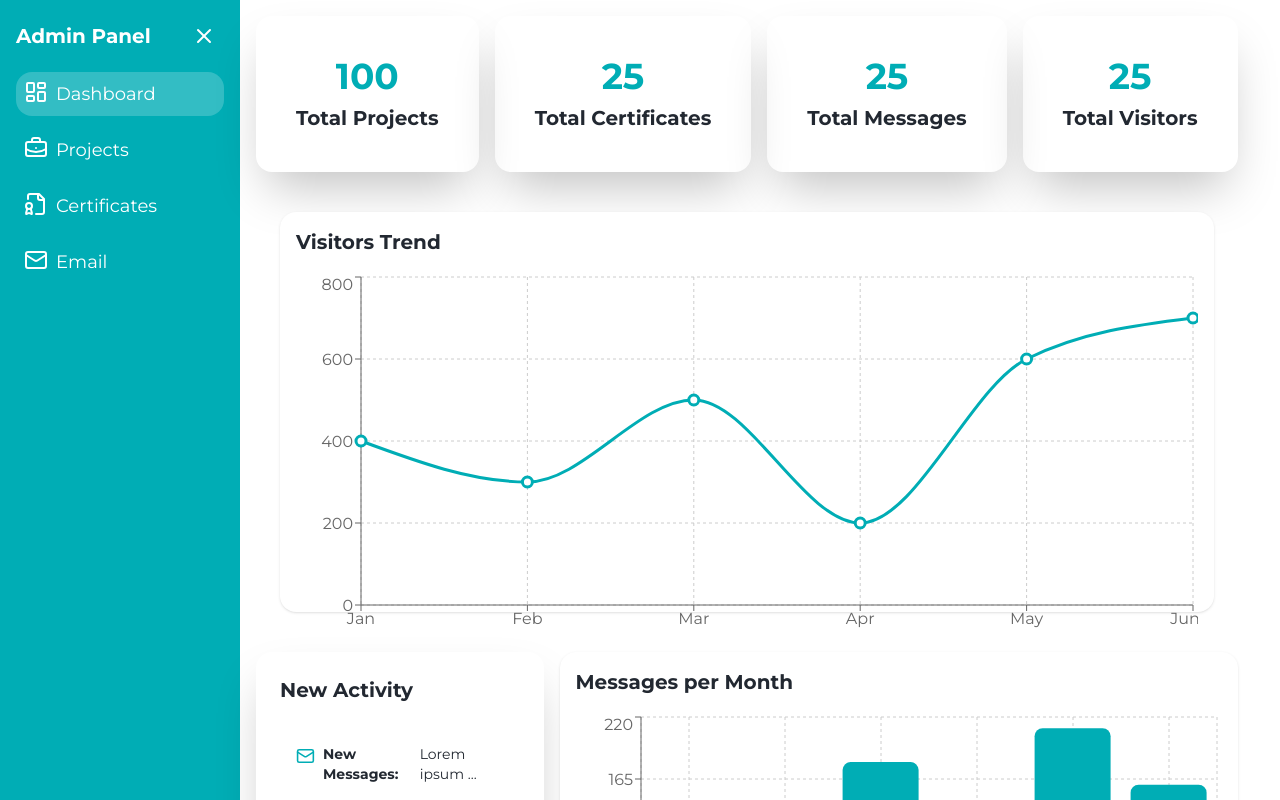
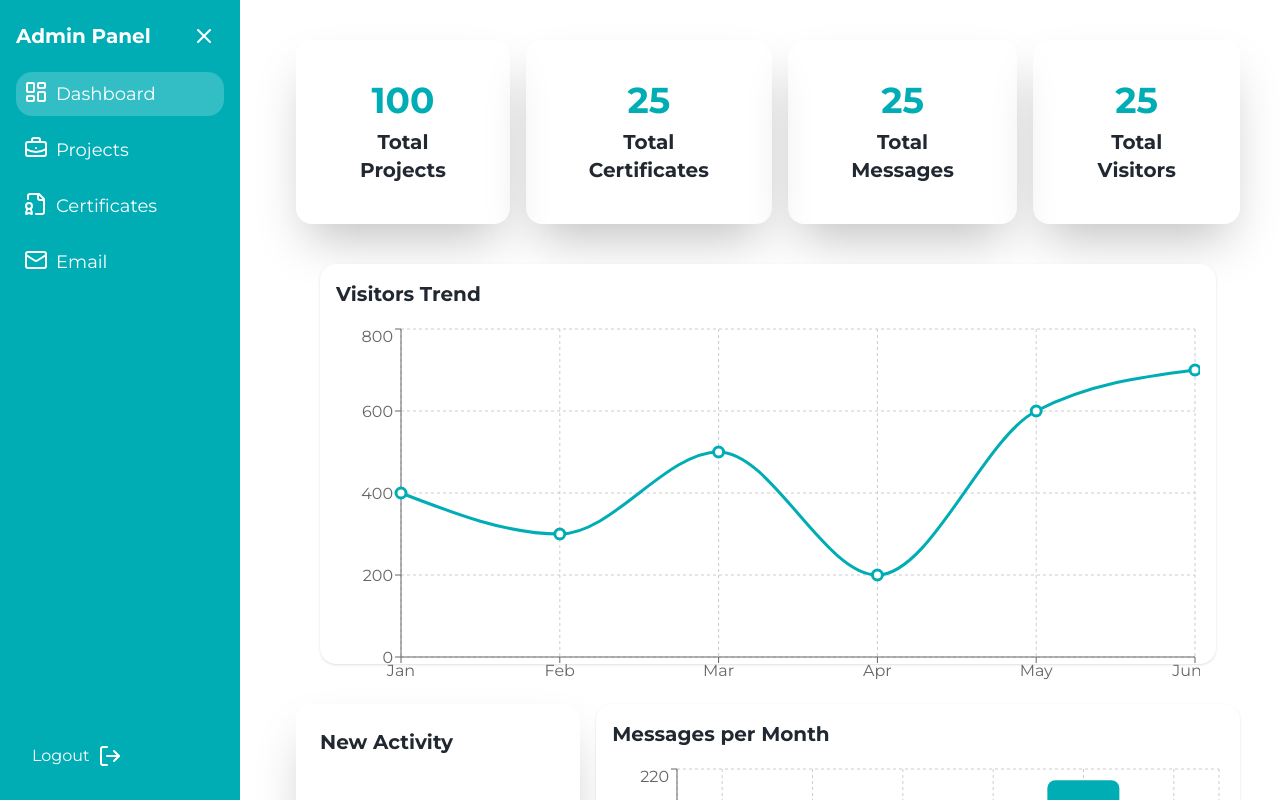
Before and after one commit to dwiputrapurnawa/portfolio-web, a Next.js app: page /admin/dashboard in a window 1280 px wide. Shown: the top 800 px of the page. Built offline with nearby package versions, Linux system fonts and the light colour scheme.

Commit message:
fix: sidebar

```diff
--- a/components/layout/AdminClientLayout.tsx
+++ b/components/layout/AdminClientLayout.tsx
@@ -14,7 +14,10 @@ export default function AdminClientLayout({ children }: { children: React.ReactN
     return (
         <div className="flex">
             <Sidebar />
-            {children}
+            <div className="ml-64 p-6">
+                {children}
+            </div>
+
         </div>
     );
 
--- a/components/layout/Sidebar.tsx
+++ b/components/layout/Sidebar.tsx
@@ -28,7 +28,7 @@ export default function Sidebar() {
 
     return (
         <motion.div
-            className="flex min-h-screen"
+            className="flex min-h-screen fixed top-0 left-0"
             initial={{ x: -200 }}
             animate={{ x: 0 }}
             transition={{ type: "spring", stiffness: 100, damping: 15 }}
```
